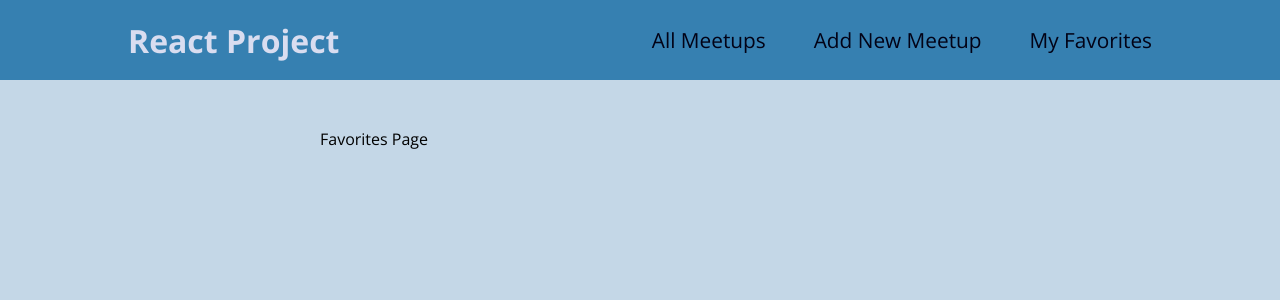
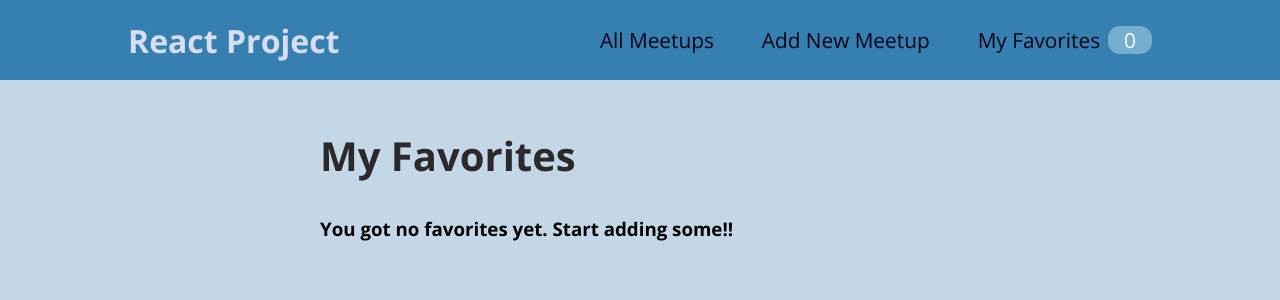
Before and after one commit to YashoBhavani/FirstReactCourse, a React (Create React App) app: page /favorites in a window 1280 px wide. Shown: the top 300 px of the page. Built offline with nearby package versions, Linux system fonts and the light colour scheme.

Commit message:
Added functionality to Favorite button

```diff
--- a/src/components/layout/MainNavigation.js
+++ b/src/components/layout/MainNavigation.js
@@ -1,8 +1,13 @@
+import { useContext } from 'react';
 import { Link } from 'react-router-dom';
 
 import classes from './MainNavigation.module.css';
+import FavoritesContext from '../../store/favorites-context';
 
 function MainNavigation(){
+    const favoritesCtx = useContext(FavoritesContext);
+
+
     return (
     <header className={classes.header}>
         <div className={classes.logo}>React Project</div>
@@ -15,7 +20,10 @@
                     <Link to='/new-meetup'>Add New Meetup</Link>
                 </li>
                 <li>
-                    <Link to='/favorites'>My Favorites</Link>
+                    <Link to='/favorites'>
+                    My Favorites
+                    <span className={classes.badge}>{favoritesCtx.totalFavorites}</span>
+                    </Link>
                 </li>
             </ul>
         </nav>
--- a/src/components/meetups/MeetupItem.js
+++ b/src/components/meetups/MeetupItem.js
@@ -1,7 +1,27 @@
+import { useContext } from 'react';
+
 import classes from './MeetupItem.module.css'
 import Card from '../ui/Card';
+import FavoritesContext from '../../store/favorites-context';
 
 function MeetupItem(props) {
+  const favoritesCtx = useContext(FavoritesContext);
+
+  const itemsIsFavorite = favoritesCtx.itemIsFavorite(props.id);
+
+  function toggleFavoritesStatusHandler(){
+    if(itemsIsFavorite){
+      favoritesCtx.removeFavorite(props.id);
+    } else {
+      favoritesCtx.addFavorite({
+        id: props.id,
+        title: props.title,
+        description: props.description,
+        image: props.image,
+        address: props.address
+      });
+    }
+  }
   return (
     <li className={classes.item}>
       <Card>
@@ -14,7 +34,7 @@
           <p>{props.description}</p>
         </div>
         <div className={classes.actions}>
-          <button>To Favorites</button>
+          <button onClick={toggleFavoritesStatusHandler}>{itemsIsFavorite ? 'Remove from Favorites' : 'To Favorites'}</button>
         </div>
       </Card>
     </li>
--- a/src/pages/Favorites.js
+++ b/src/pages/Favorites.js
@@ -1,5 +1,24 @@
+import { useContext } from "react";
+
+import FavoritesContext from "../store/favorites-context";
+import MeetupList from '../components/meetups/MeetupList';
+
 function FavoritesPage(){
-    return <div>Favorites Page</div>;
+    const favoritesCtx = useContext(FavoritesContext);
+
+    let content;
+
+    if(favoritesCtx.totalFavorites === 0){
+        content = <h3>You got no favorites yet. Start adding some!!</h3>
+    } else {
+        content = <MeetupList meetups={favoritesCtx.favorites}/>
+    }
+    return (
+    <section>
+        <h1>My Favorites </h1>
+        {content}
+    </section>
+    );
 }
 
 
--- /dev/null
+++ b/src/store/favorites-context.js
@@ -0,0 +1,45 @@
+import { createContext, useState } from 'react';
+
+const FavoritesContext = createContext({
+  favorites: [],
+  totalFavorites: 0,
+  addFavorite: (favoriteMeetup) => {},
+  removeFavorite: (meetupId) => {},
+  itemIsFavorite: (meetupId) => {}
+});
+
+export function FavoritesContextProvider(props) {
+  const [userFavorites, setUserFavorites] = useState([]);
+
+  function addFavoriteHandler(favoriteMeetup) {
+    setUserFavorites((prevUserFavorites) => {
+      return prevUserFavorites.concat(favoriteMeetup);
+    });
+  }
+
+  function removeFavoriteHandler(meetupId) {
+    setUserFavorites(prevUserFavorites => {
+      return prevUserFavorites.filter(meetup => meetup.id !== meetupId);
+    });
+  }
+
+  function itemIsFavoriteHandler(meetupId) {
+    return userFavorites.some(meetup => meetup.id === meetupId);
+  }
+
+  const context = {
+    favorites: userFavorites,
+    totalFavorites: userFavorites.length,
+    addFavorite: addFavoriteHandler,
+    removeFavorite: removeFavoriteHandler,
+    itemIsFavorite: itemIsFavoriteHandler
+  };
+
+  return (
+    <FavoritesContext.Provider value={context}>
+      {props.children}
+    </FavoritesContext.Provider>
+  );
+}
+
+export default FavoritesContext;
```
Also changed, not shown: src/index.js (+5 -3 lines).
